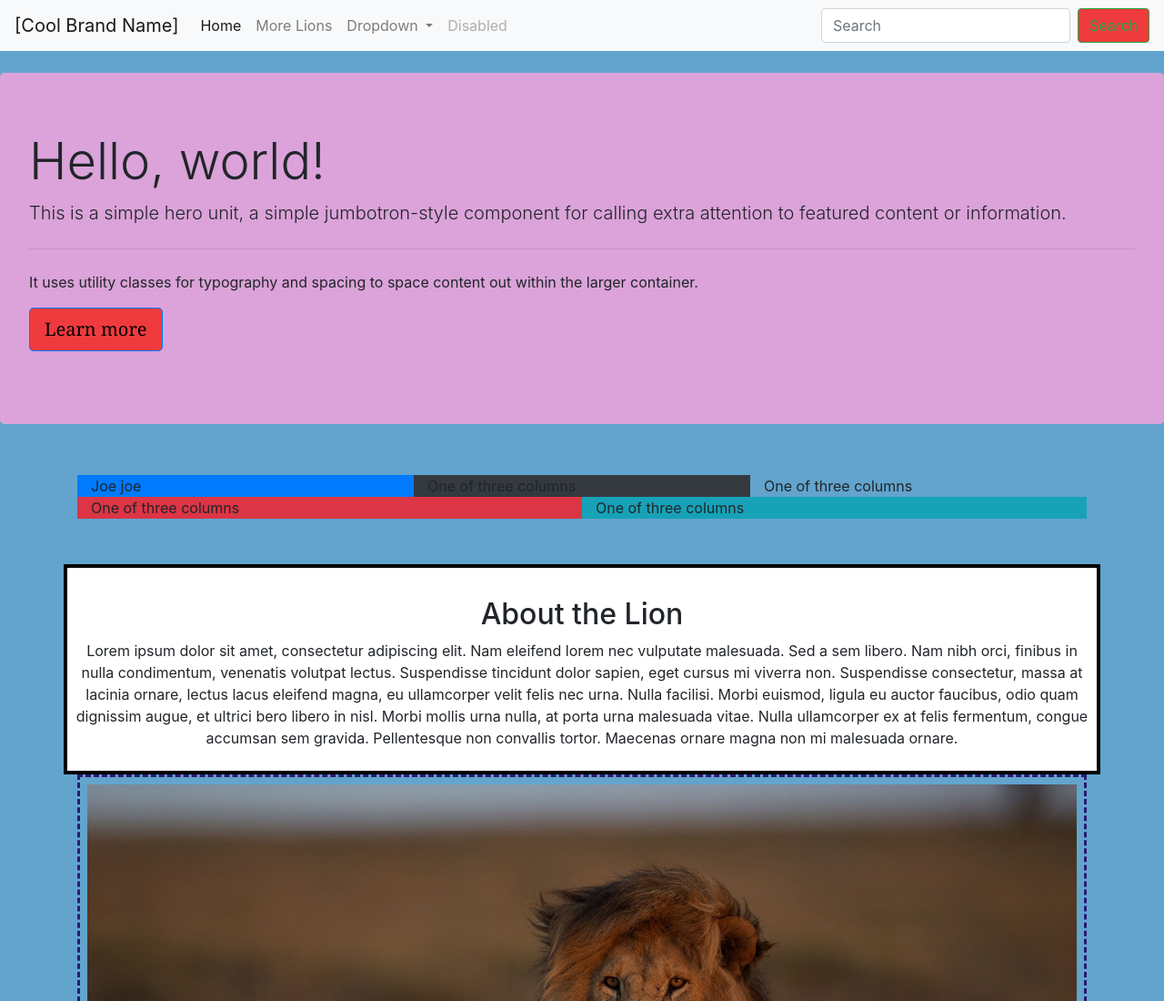
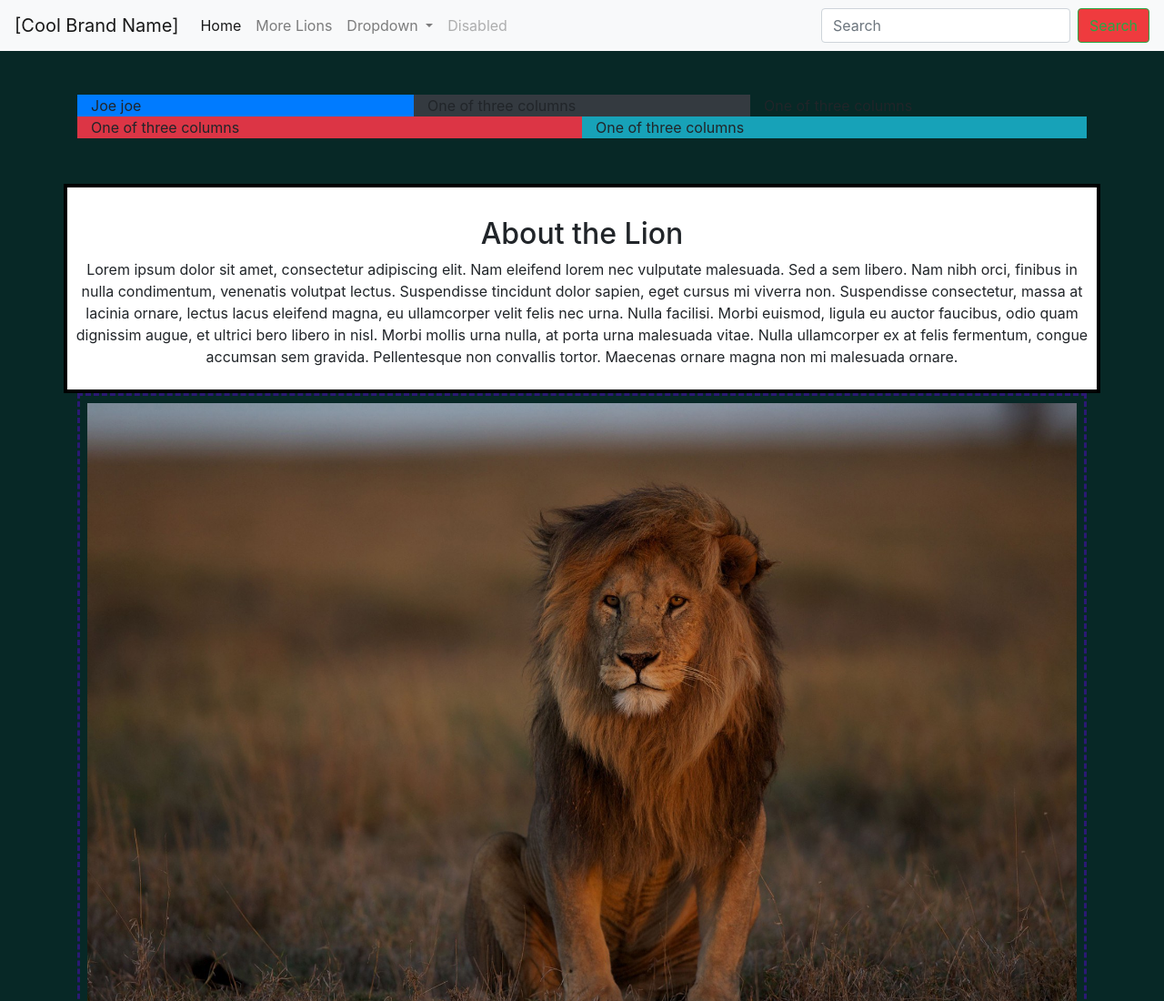
Before and after one commit to 180797/PRJ4-GroupWebsiteCM, a plain HTML site: page PRJ4_GroupWebsite CM/index.html in a window 1280 px wide. Shown: the top 1100 px of the page at 91% size. Drawn offline with Linux system fonts and the light colour scheme.

Commit message:
background color

```diff
--- a/PRJ4_GroupWebsite CM/css/styles.css
+++ b/PRJ4_GroupWebsite CM/css/styles.css
@@ -1,7 +1,7 @@
 @charset "utf-8";
 /* CSS Document */
 body {
-    background-color: #62A4CD;
+    background-color: #072826;
 }
 #part1 {
     background: white;
@@ -16,9 +16,7 @@ body {
     border: dashed #2B1974;
     padding: 0.5em;
 }
-.jumbotron {
-	background: #DBA3D9;
-}
+
 
 .btn {
 	background: #EF3B3E;
--- a/PRJ4_GroupWebsite CM/index.html
+++ b/PRJ4_GroupWebsite CM/index.html
@@ -33,15 +33,7 @@
   </div>
 </nav>
 <br>
-<div class="jumbotron">
-  <h1 class="display-4">Hello, world!</h1>
-  <p class="lead">This is a simple hero unit, a simple jumbotron-style component for calling extra attention to featured content or information.</p>
-  <hr class="my-4">
-  <p>It uses utility classes for typography and spacing to space content out within the larger container.</p>
-  <p class="lead">
-    <a class="btn btn-primary btn-lg" href="#" role="button">Learn more</a>
-  </p>
-</div>
+
 	<br>
 <div class="container">
   <div class="container">
```
